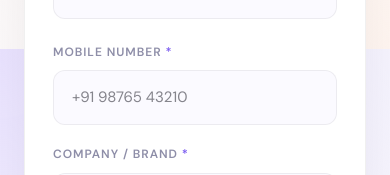
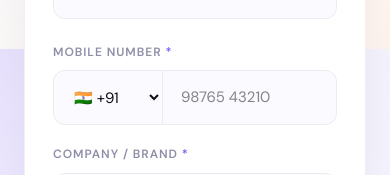
Before and after one commit to sahildubey-source/majestic-mode-studios, a Next.js app: page /contact in a window 390 px wide. Shown: the part 795-970 px from the top of the page. Built offline with nearby package versions, Linux system fonts and the light colour scheme.

Commit message:
feat: add country code selector to mobile number input

```diff
--- a/app/components/sections/ContactForm.tsx
+++ b/app/components/sections/ContactForm.tsx
@@ -5,12 +5,27 @@ import { motion, AnimatePresence } from 'framer-motion';
 
 type FormState = 'idle' | 'loading' | 'success' | 'error';
 
-
+const countries = [
+  { code: '+91', flag: '🇮🇳', name: 'India' },
+  { code: '+1', flag: '🇺🇸', name: 'United States' },
+  { code: '+44', flag: '🇬🇧', name: 'United Kingdom' },
+  { code: '+1', flag: '🇨🇦', name: 'Canada' },
+  { code: '+61', flag: '🇦🇺', name: 'Australia' },
+  { code: '+971', flag: '🇦🇪', name: 'UAE' },
+  { code: '+65', flag: '🇸🇬', name: 'Singapore' },
+  { code: '+49', flag: '🇩🇪', name: 'Germany' },
+  { code: '+33', flag: '🇫🇷', name: 'France' },
+  { code: '+966', flag: '🇸🇦', name: 'Saudi Arabia' },
+  { code: '+27', flag: '🇿🇦', name: 'South Africa' },
+  { code: '+353', flag: '🇮🇪', name: 'Ireland' },
+  { code: '+64', flag: '🇳🇿', name: 'New Zealand' },
+];
 
 export default function ContactForm() {
   const [formState, setFormState] = useState<FormState>('idle');
   const [errorMsg, setErrorMsg] = useState('');
   const [focusedField, setFocusedField] = useState<string | null>(null);
+  const [countryCode, setCountryCode] = useState('+91');
   const [charCount, setCharCount] = useState(0);
 
   const nameRef      = useRef<HTMLInputElement>(null);
@@ -26,10 +41,11 @@ export default function ContactForm() {
     setFormState('loading');
     setErrorMsg('');
 
+    const phoneVal = phoneRef.current?.value.trim() ?? '';
     const payload = {
       name:      nameRef.current?.value.trim()      ?? '',
       email:     emailRef.current?.value.trim()     ?? '',
-      phone:     phoneRef.current?.value.trim()     ?? '',
+      phone:     phoneVal ? `${countryCode} ${phoneVal}` : '',
       company:   companyRef.current?.value.trim()   ?? '',
       website:   websiteRef.current?.value.trim()   ?? '',
       challenge: challengeRef.current?.value.trim() ?? '',
@@ -214,17 +230,29 @@ export default function ContactForm() {
       <div style={{ display: 'grid', gridTemplateColumns: 'repeat(auto-fit, minmax(200px, 1fr))', gap: '20px' }}>
         <div style={fieldWrap}>
           <label htmlFor="cf-phone" style={labelStyle}>Mobile Number <span style={{ color: 'var(--accent-primary)' }}>*</span></label>
+          <div className="phone-group">
+            <select
+              value={countryCode}
+              onChange={(e) => setCountryCode(e.target.value)}
+              className="phone-select"
+              aria-label="Country Code"
+            >
+              {countries.map((c, idx) => (
+                <option key={idx} value={c.code}>
+                  {c.flag} {c.code}
+                </option>
+              ))}
+            </select>
             <input
               id="cf-phone"
               ref={phoneRef}
               type="tel"
-            placeholder="+91 98765 43210"
+              placeholder="98765 43210"
               autoComplete="tel"
               required
-            onFocus={() => setFocusedField('phone')}
-            onBlur={() => setFocusedField(null)}
-            style={{ ...inputBase, ...(focusedField === 'phone' ? inputFocused : {}) }}
+              className="phone-input"
             />
+          </div>
         </div>
         <div style={fieldWrap}>
           <label htmlFor="cf-company" style={labelStyle}>Company / Brand <span style={{ color: 'var(--accent-primary)' }}>*</span></label>
@@ -382,6 +410,48 @@ export default function ContactForm() {
         @keyframes spin {
           to { transform: rotate(360deg); }
         }
+        .phone-group {
+          display: flex;
+          align-items: stretch;
+          border-radius: 12px;
+          border: 1.5px solid var(--border-light);
+          background: rgba(123,92,240,0.03);
+          transition: border-color 0.2s, box-shadow 0.2s, background 0.2s;
+        }
+        .phone-group:focus-within {
+          border-color: var(--accent-primary);
+          box-shadow: 0 0 0 3px rgba(123,92,240,0.12);
+          background: #fff;
+        }
+        .phone-select {
+          border: none;
+          background: transparent;
+          color: var(--text-primary);
+          padding: 14px 12px 14px 16px;
+          font-size: 15px;
+          font-family: inherit;
+          outline: none;
+          cursor: pointer;
+          border-right: 1.5px solid var(--border-light);
+          border-top-left-radius: 10.5px;
+          border-bottom-left-radius: 10.5px;
+        }
+        .phone-select option {
+          background-color: var(--bg-card);
+          color: var(--text-primary);
+        }
+        .phone-input {
+          border: none;
+          background: transparent;
+          color: var(--text-primary);
+          padding: 14px 18px;
+          font-size: 15px;
+          font-family: inherit;
+          outline: none;
+          width: 100%;
+          border-top-right-radius: 10.5px;
+          border-bottom-right-radius: 10.5px;
+        }
       `}</style>
     </motion.form>
   );
```
Lines whose indentation alone changed are shown as unchanged.
